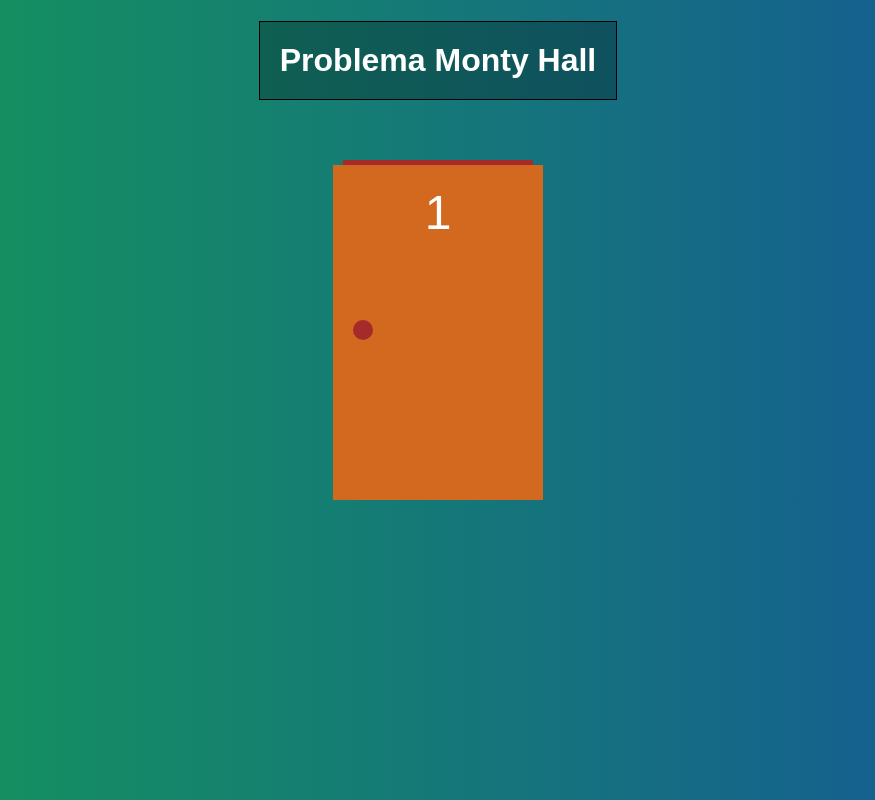
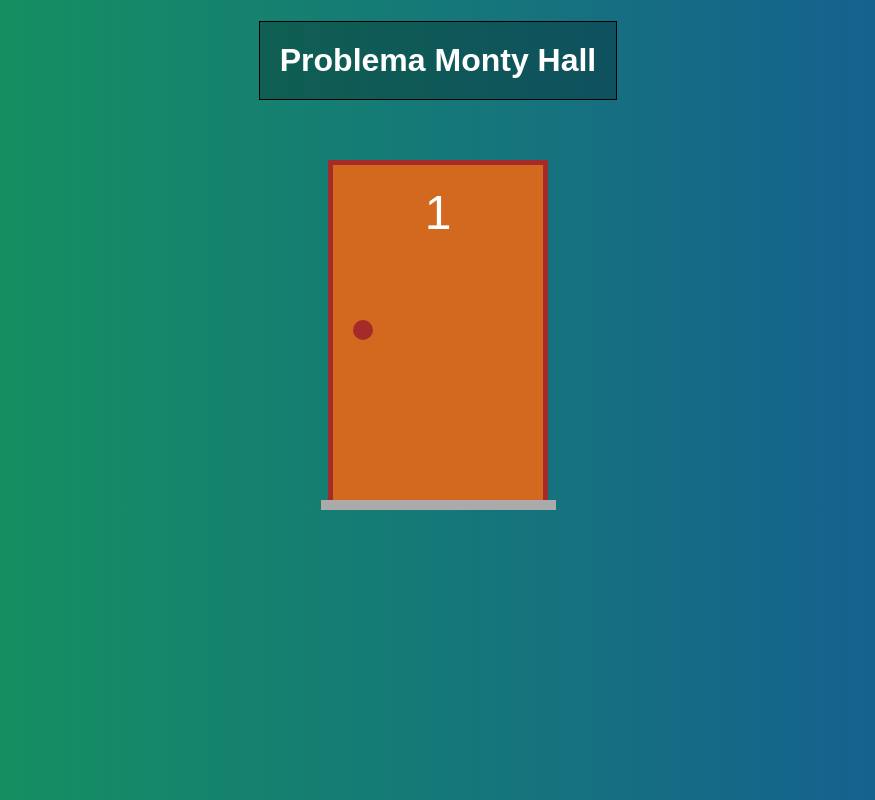
Before and after one commit to flaviosenne/monty-hall, a React (Create React App) app: page / in a window 1280 px wide. Shown: the whole page, without its empty margins (202-1077 px from the left). Built offline with nearby package versions, Linux system fonts and the light colour scheme; a web font is replaced by a local one.

Commit message:
config css door

```diff
--- a/src/components/Door.js
+++ b/src/components/Door.js
@@ -7,7 +7,6 @@ export default class Door extends Component {
     hasGift= this.props.hasGift
 
     state ={
-
         open: false,
         selected: false
     }
--- a/src/styles/door.css
+++ b/src/styles/door.css
@@ -5,10 +5,10 @@
 
 .door-area{
     position: relative;
-    width: 200px;
-    height: 310px;
+    width: 235px;
+    height: 340px;
     border-bottom: 10px solid #aaa;
-    margin-bottom: 20px;
+    /* margin-bottom: 10px; */
     font-size: 3rem;
 
     display: flex;
@@ -17,8 +17,8 @@
 
 .door-frame{
     position: absolute;
-    height: 300px;
-    width: 180px;
+    height: 335px;
+    width: 210px;
 
     border-left: var(--door-border);
     border-top: var(--door-border);
```
